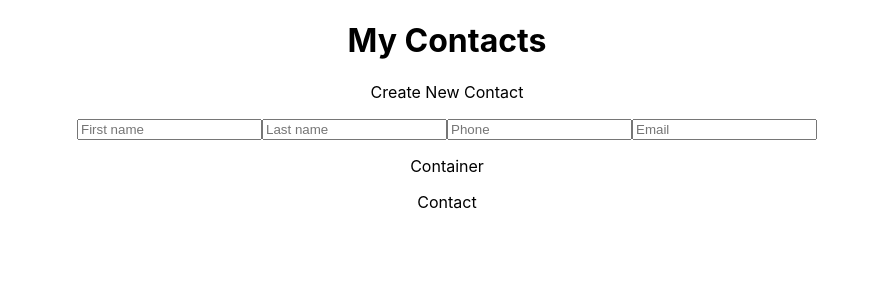
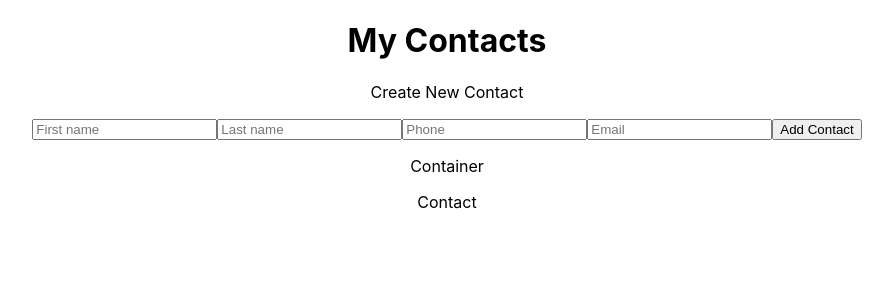
Before and after one commit to JustinTorrance/contact-book, a React (Create React App) app: page / in a window 1280 px wide. Shown: the top 300 px of the page, without its empty margins (193-1086 px from the left). Built offline with nearby package versions, Linux system fonts and the light colour scheme.

Commit message:
Create action and reducer to add new contact to store when user creates contact

```diff
--- /dev/null
+++ b/src/actions/index.js
@@ -0,0 +1,4 @@
+export const addContact = contact => ({
+  type: 'ADD_CONTACT',
+  contact
+})
--- a/src/containers/App/App.js
+++ b/src/containers/App/App.js
@@ -1,5 +1,5 @@
 import React from 'react';
-import  { ContactForm } from '../ContactForm/ContactForm'
+import ContactForm from '../ContactForm/ContactForm'
 import ContactContainer from '../../components/ContactContainer/ContactContainer'
 import './App.css';
 
--- a/src/containers/Contact/Contact.js
+++ b/src/containers/Contact/Contact.js
@@ -1,11 +1,11 @@
 import React from 'react';
 
-function ContactForm() {
+function Contact() {
   return (
-    <div className="ContactForm">
+    <div className="Contact">
       <p>Contact</p>
     </div>
   );
 }
 
-export default ContactForm;
+export default Contact;
--- a/src/containers/ContactForm/ContactForm.js
+++ b/src/containers/ContactForm/ContactForm.js
@@ -1,8 +1,11 @@
 import React, { Component } from 'react'
+import { addContact } from '../../actions'
+import { connect } from 'react-redux'
 
 export class ContactForm extends Component {
-  constructor() {
-    super()
+  constructor(props) {
+    super(props)
+    console.log(props)
     this.state = {
       firstName: '',
       lastName: '',
@@ -14,6 +17,12 @@ export class ContactForm extends Component {
   handleChange = (e) => {
     const { name, value } = e.target
     this.setState({ [name]: value})
+    console.log(this.props)
+  }
+
+  handleSubmit = (e) => {
+    e.preventDefault()
+    this.props.addContact(this.state)
   }
 
   render() {
@@ -21,7 +30,7 @@ export class ContactForm extends Component {
     const { firstName, lastName, phone, email } = this.state
 
     return(
-      <form>
+      <form onSubmit={(e) => this.handleSubmit(e)}>
         <p>Create New Contact</p>
         <input
           type="text"
@@ -51,7 +60,16 @@ export class ContactForm extends Component {
           placeholder='Email'
           onChange={this.handleChange}
         />
+        <button type='submit'>
+          Add Contact
+        </button>
       </form>
     )
   }
 }
+
+export const mapDispatchToProps = (dispatch) => ({
+  addContact: (contact) => dispatch(addContact(contact))
+})
+
+export default connect(null, mapDispatchToProps)(ContactForm)
--- a/src/index.js
+++ b/src/index.js
@@ -3,20 +3,20 @@ import ReactDOM from 'react-dom';
 import * as serviceWorker from './serviceWorker';
 import './index.css';
 import App from './containers/App/App';
-// import rootReducer from './reducers';
-// import { Provider } from 'react-redux';
-// import { createStore, applyMiddleware } from 'redux';
-// import { composeWithDevTools } from 'redux-devtools-extension';
-// import thunk from 'redux-thunk';
+import rootReducer from './reducers';
+import { Provider } from 'react-redux';
+import { createStore, applyMiddleware } from 'redux';
+import { composeWithDevTools } from 'redux-devtools-extension';
+import thunk from 'redux-thunk';
 
-// const store = createStore(rootReducer, composeWithDevTools(applyMiddleware(thunk)))
+const store = createStore(rootReducer, composeWithDevTools(applyMiddleware(thunk)))
 
-// ReactDOM.render(
-//   <Provider store={store}>
-//     <App />
-//   </Provider>, document.getElementById('root'));
+ReactDOM.render(
+  <Provider store={store}>
+    <App />
+  </Provider>, document.getElementById('root'));
 
-ReactDOM.render(<App />, document.getElementById('root'));
+// ReactDOM.render(<App />, document.getElementById('root'));
 
 // If you want your app to work offline and load faster, you can change
 // unregister() to register() below. Note this comes with some pitfalls.
--- /dev/null
+++ b/src/reducers/contactsReducer.js
@@ -0,0 +1,8 @@
+export const contactsReducer = (state = [], action) => {
+  switch(action.type) {
+    case 'ADD_CONTACT':
+      return action.contact
+    default:
+      return state
+  }
+}
--- /dev/null
+++ b/src/reducers/index.js
@@ -0,0 +1,8 @@
+import { combineReducers } from 'redux'
+import { contactsReducer } from './contactsReducer'
+
+const rootReducer = combineReducers({
+  contacts: contactsReducer
+})
+
+export default rootReducer
```
